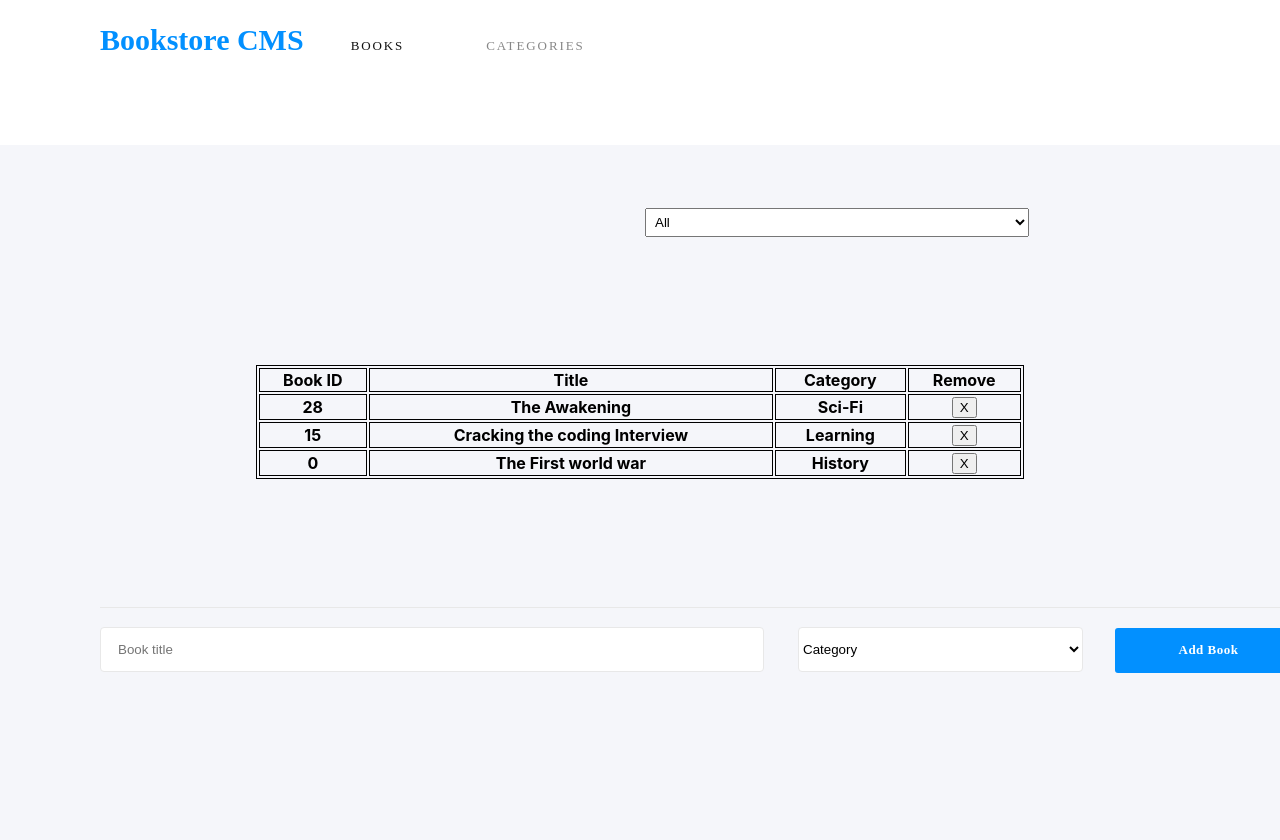
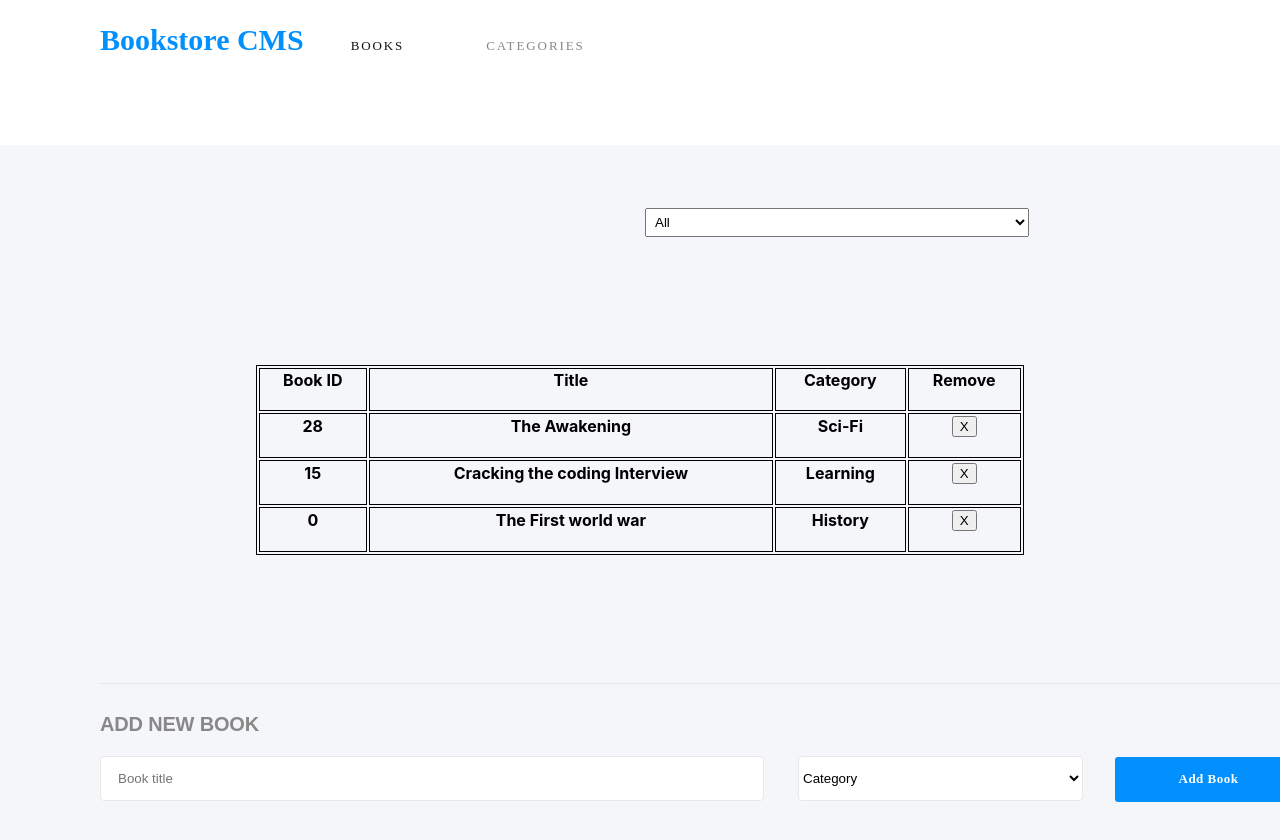
Before and after one commit to Stephanie041996/Book-Store, a React (Create React App) app: page / in a window 1280 px wide. Shown: the top 840 px of the page. Built offline with nearby package versions, Linux system fonts and the light colour scheme.

Commit message:
Add Book form title

```diff
--- a/src/components/App.css
+++ b/src/components/App.css
@@ -1,5 +1,5 @@
 body {
-  background-color: #f5f6fa
+  background-color: #f5f6fa;
 }
 
 table {
@@ -10,6 +10,7 @@ table {
 
 th {
   border: 1px solid black;
+  padding-bottom: 20px;
 }
 
 .book-form {
@@ -18,6 +19,16 @@ th {
   margin-left: 6.25rem;
   border-top: solid 1px #e8e8e8;
   margin-bottom: 16rem;
+}
+
+.book-form h4 {
+  width: 10.875rem;
+  height: 1.5rem;
+  margin: 1.813rem 32.75rem 0 0;
+  font-family: 'Montserrat', sans-serif;
+  font-size: 1.25rem;
+  letter-spacing: -0.18px;
+  color: #888;
 }
 
 .book-form form input {
--- a/src/containers/BooksForm.js
+++ b/src/containers/BooksForm.js
@@ -28,6 +28,9 @@ const BooksForm = () => {
   const { title, category } = book;
   return (
     <div className="book-form">
+      <h4>
+        ADD NEW BOOK
+      </h4>
       <form>
         <input id="book" name="title" placeholder="Book title" value={title} onChange={handleChange} />
         <select name="category" id="book-category" onChange={handleChange} value={category}>
```
